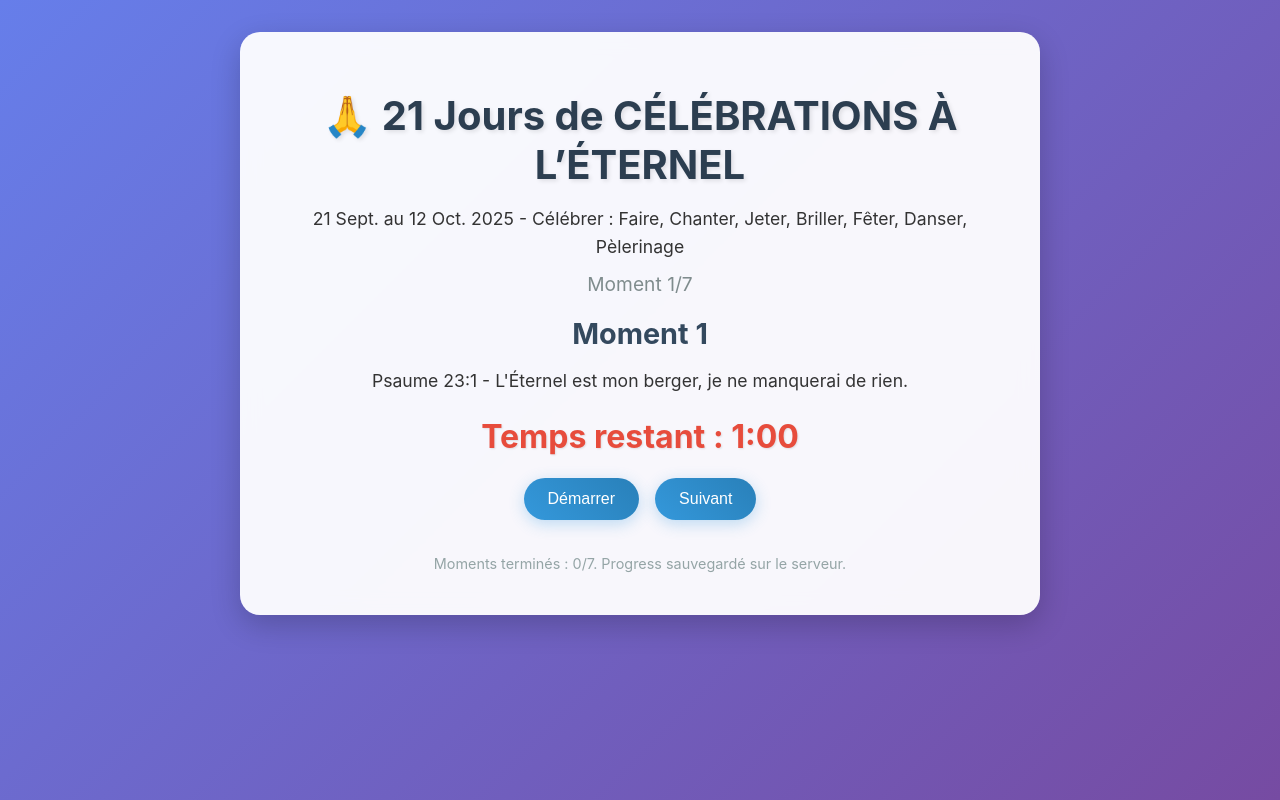
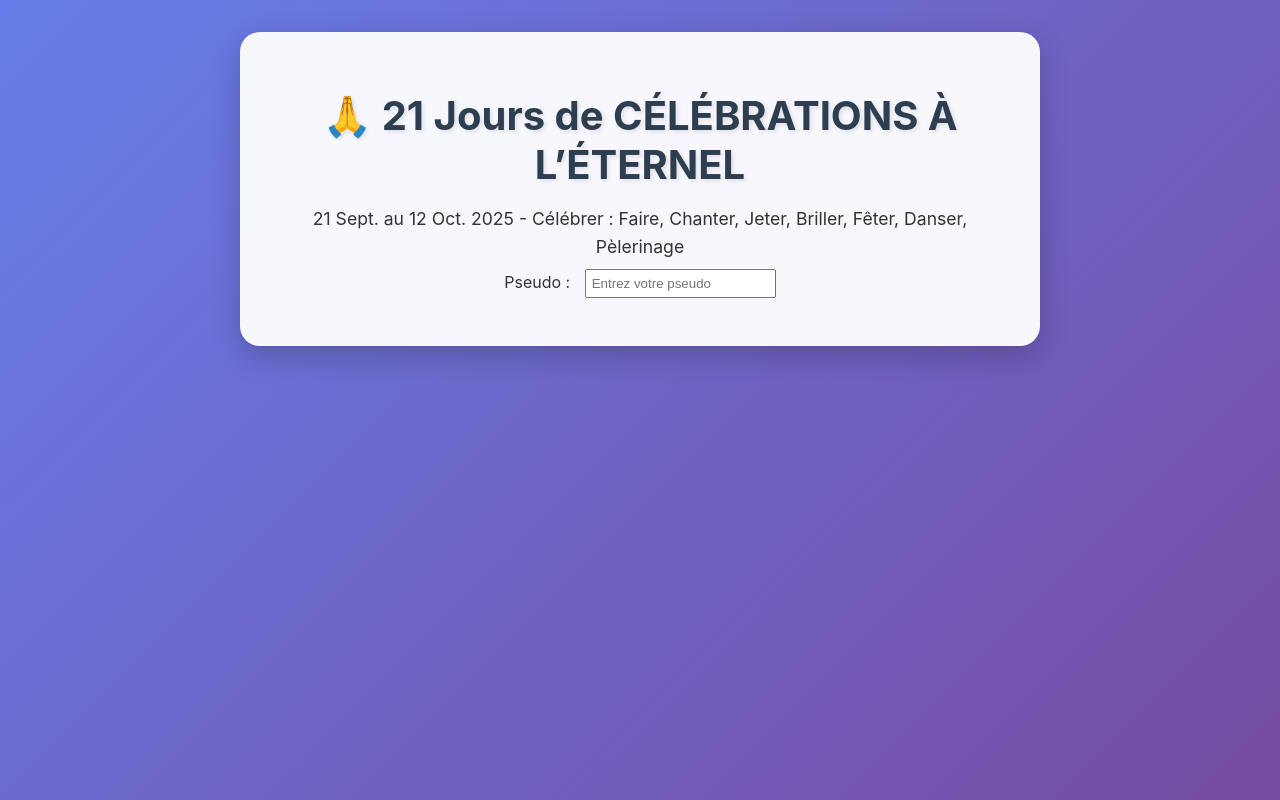
Before and after one commit to wilf974/RDV, a React (Vite) app in the folder frontend/: page / in a window 1280 px wide. Built offline with nearby package versions, Linux system fonts and the light colour scheme; no server answers.

Commit message:
Ajout système de pseudo : input pour entrer pseudo, association des moments

```diff
--- a/frontend/src/App.jsx
+++ b/frontend/src/App.jsx
@@ -12,7 +12,11 @@ function App() {
   const [timeLeft, setTimeLeft] = useState(60); // 1 minute en secondes
   const [isActive, setIsActive] = useState(false);
   const [completedMoments, setCompletedMoments] = useState([]);
-  const userId = 'user1'; // Clé utilisateur anonyme (peut être générée)
+  const [pseudo, setPseudo] = useState(() => {
+    const saved = localStorage.getItem('pseudo');
+    return saved || '';
+  });
+  const [userId, setUserId] = useState('');
 
   const moments = [
     { title: "Moment 1", text: "Psaume 23:1 - L'Éternel est mon berger, je ne manquerai de rien." },
@@ -25,12 +29,18 @@ function App() {
   ];
 
   useEffect(() => {
-    document.title = 'Jeûne et Prière 2026';
+    if (pseudo) {
+      setUserId(pseudo);
+      localStorage.setItem('pseudo', pseudo);
       // Charger les moments terminés depuis l'API
-    fetch(`http://localhost:12001/api/progress/${userId}`)
+      fetch(`http://localhost:12001/api/progress/${pseudo}`)
         .then(res => res.json())
         .then(data => setCompletedMoments(data));
+    }
+  }, [pseudo]);
 
+  useEffect(() => {
+    document.title = 'Jeûne et Prière 2026';
     let interval = null;
     if (isActive && timeLeft > 0) {
       interval = setInterval(() => {
@@ -41,11 +51,13 @@ function App() {
             const newCompleted = [...completedMoments, currentMoment];
             setCompletedMoments(newCompleted);
             // Sauvegarder sur l'API
+            if (userId) {
               fetch('http://localhost:12001/api/progress', {
                 method: 'POST',
                 headers: { 'Content-Type': 'application/json' },
                 body: JSON.stringify({ userId, completedMoments: newCompleted })
               });
+            }
           }
           return timeLeft - 1;
         });
@@ -75,6 +87,18 @@ function App() {
     <div className="app">
       <h1>🙏 21 Jours de CÉLÉBRATIONS À L’ÉTERNEL</h1>
       <p>21 Sept. au 12 Oct. 2025 - Célébrer : Faire, Chanter, Jeter, Briller, Fêter, Danser, Pèlerinage</p>
+      <div style={{ marginBottom: '1rem' }}>
+        <label>Pseudo : </label>
+        <input
+          type="text"
+          value={pseudo}
+          onChange={(e) => setPseudo(e.target.value)}
+          placeholder="Entrez votre pseudo"
+          style={{ padding: '5px', marginLeft: '10px' }}
+        />
+      </div>
+      {pseudo && (
+        <>
           <p className="moment-counter">Moment {currentMoment + 1}/7 {completedMoments.includes(currentMoment) ? '✅ Terminé' : ''}</p>
           <h2>{moments[currentMoment].title}</h2>
           <p>{moments[currentMoment].text}</p>
@@ -87,7 +111,9 @@ function App() {
               Suivant
             </button>
           </div>
-      <p className="footer">Moments terminés : {completedMoments.length}/7. Progress sauvegardé sur le serveur.</p>
+          <p className="footer">Moments terminés : {completedMoments.length}/7. Progress sauvegardé sur le serveur pour {pseudo}.</p>
+        </>
+      )}
     </div>
   );
 }
```
Lines whose indentation alone changed are shown as unchanged.
